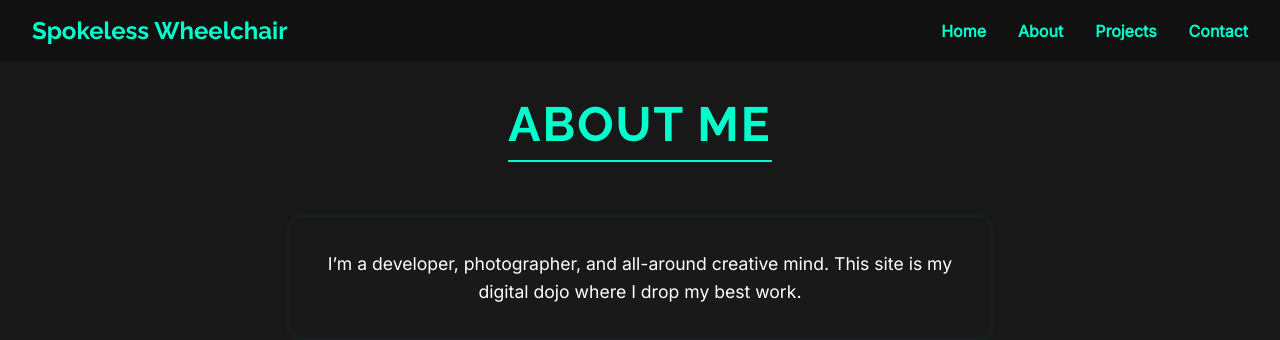
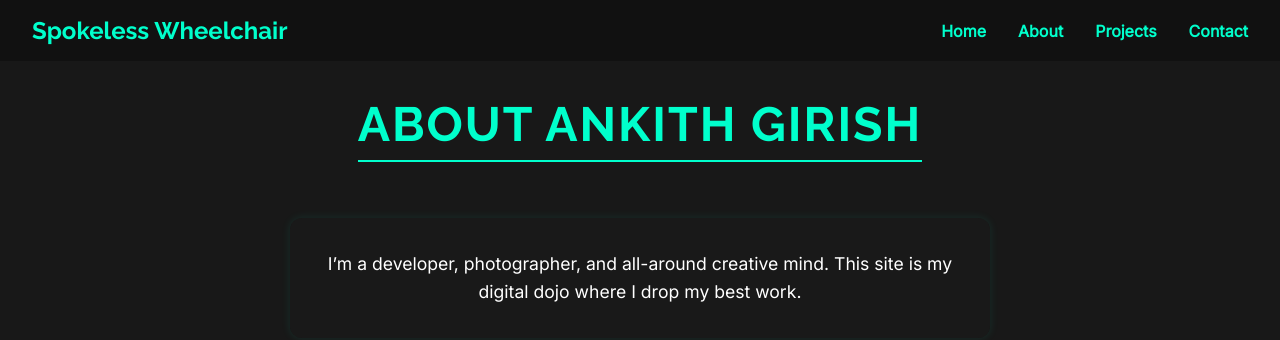
Before and after one commit to AnkithGirish/ankithgirish.github.io, a plain HTML site: page index.html in a window 1280 px wide. Both pictures are taken after a click on the link "About". Drawn offline with Linux system fonts and the light colour scheme.

Commit message:
Update index.html

```diff
--- a/index.html
+++ b/index.html
@@ -239,7 +239,7 @@
   </section>
 
   <section id="about">
-    <h2>About Me</h2>
+    <h2>About Ankith Girish</h2>
     <div class="content-box">
       <p>I’m a developer, photographer, and all-around creative mind. This site is my digital dojo where I drop my best work.</p>
     </div>
```
